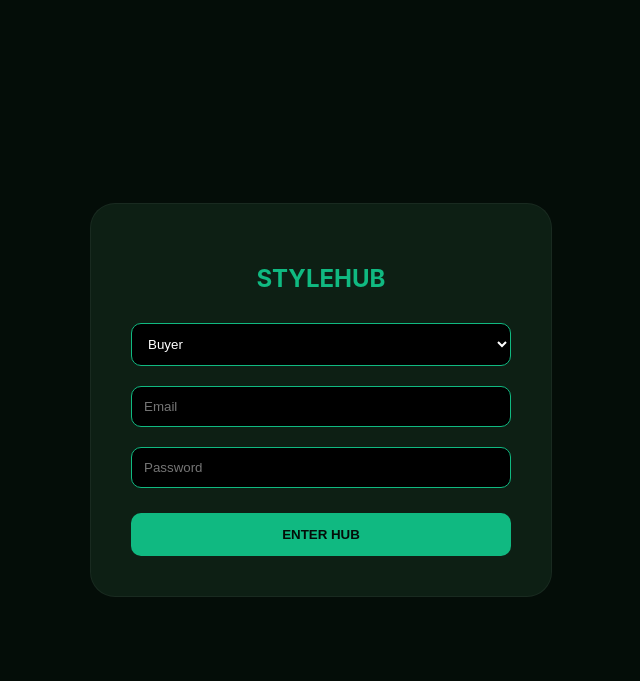
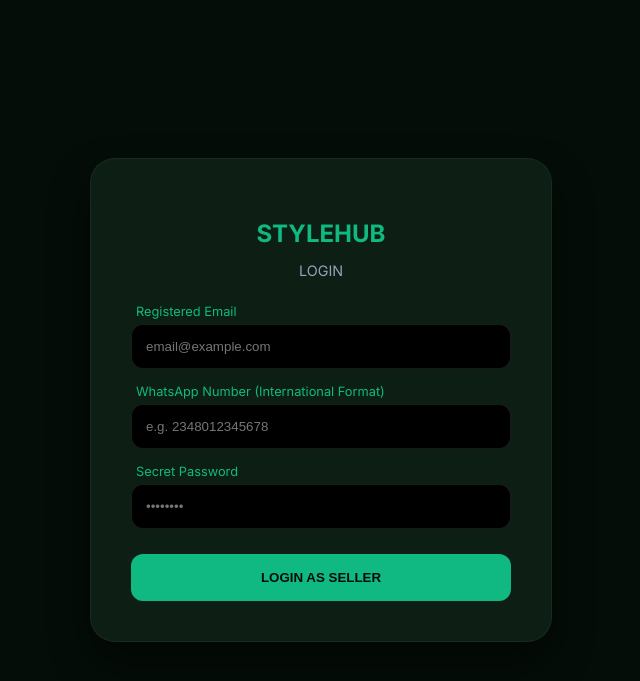
Before and after one commit to Lordave111/-vetir, a Flask app: page /login in a window 1280 px wide. Shown: the top 681 px of the page, without its empty margins (319-959 px from the left). Run offline with Flask 3, Linux system fonts and the light colour scheme.

Commit message:
Update auth.html

```diff
--- a/templates/auth.html
+++ b/templates/auth.html
@@ -2,25 +2,86 @@
 <html lang="en">
 <head>
     <meta charset="UTF-8">
-    <title>StyleHub | Login</title>
+    <meta name="viewport" content="width=device-width, initial-scale=1.0">
+    <title>StyleHub | Seller Access</title>
+    <link href="https://fonts.googleapis.com/css2?family=Inter:wght@400;700&display=swap" rel="stylesheet">
     <style>
-        body { background: #040d08; color: white; font-family: 'Inter', sans-serif; display: flex; align-items: center; justify-content: center; height: 100vh; margin: 0; }
-        .card { background: #0d1f14; padding: 40px; border-radius: 25px; width: 100%; max-width: 380px; border: 1px solid rgba(255,255,255,0.05); text-align: center; }
-        input, select { width: 100%; padding: 12px; margin: 10px 0; background: #000; border: 1px solid #10b981; border-radius: 10px; color: white; box-sizing: border-box; }
-        button { width: 100%; padding: 14px; background: #10b981; color: #040d08; border: none; border-radius: 10px; font-weight: 800; cursor: pointer; margin-top: 15px; }
+        body {
+            background: #040d08;
+            color: white;
+            font-family: 'Inter', sans-serif;
+            display: flex;
+            align-items: center;
+            justify-content: center;
+            height: 100vh;
+            margin: 0;
+        }
+        .card {
+            background: #0d1f14;
+            padding: 40px;
+            border-radius: 25px;
+            width: 100%;
+            max-width: 380px;
+            border: 1px solid rgba(255,255,255,0.05);
+            text-align: center;
+            box-shadow: 0 20px 40px rgba(0,0,0,0.4);
+        }
+        h2 { color: #10b981; margin-bottom: 5px; }
+        p { color: #94a3b8; font-size: 0.9rem; margin-bottom: 25px; }
+
+        .form-group { text-align: left; margin-bottom: 15px; }
+        label { display: block; font-size: 0.8rem; color: #10b981; margin-bottom: 5px; margin-left: 5px; }
+
+        input {
+            width: 100%;
+            padding: 14px;
+            background: #000;
+            border: 1px solid rgba(255,255,255,0.1);
+            border-radius: 12px;
+            color: white;
+            box-sizing: border-box;
+            outline: none;
+            transition: 0.3s;
+        }
+        input:focus { border-color: #10b981; }
+
+        button {
+            width: 100%;
+            padding: 16px;
+            background: #10b981;
+            color: #040d08;
+            border: none;
+            border-radius: 12px;
+            font-weight: 800;
+            cursor: pointer;
+            margin-top: 10px;
+            transition: 0.3s;
+        }
+        button:hover { opacity: 0.9; transform: translateY(-2px); }
     </style>
 </head>
 <body>
     <div class="card">
-        <h2 style="color:#10b981;">STYLEHUB</h2>
+        <h2>STYLEHUB</h2>
+        <p>LOGIN</p>
+
         <form action="/login" method="POST">
-            <select name="role">
-                <option value="buyer">Buyer</option>
-                <option value="seller">Seller</option>
-            </select>
-            <input type="email" placeholder="Email" required>
-            <input type="password" placeholder="Password" required>
-            <button type="submit">ENTER HUB</button>
+            <div class="form-group">
+                <label>Registered Email</label>
+                <input type="email" name="email" placeholder="email@example.com" required>
+            </div>
+
+            <div class="form-group">
+                <label>WhatsApp Number (International Format)</label>
+                <input type="tel" name="whatsapp" placeholder="e.g. 2348012345678" required>
+            </div>
+
+            <div class="form-group">
+                <label>Secret Password</label>
+                <input type="password" name="password" placeholder="••••••••" required>
+            </div>
+
+            <button type="submit">LOGIN AS SELLER</button>
         </form>
     </div>
 </body>
```
